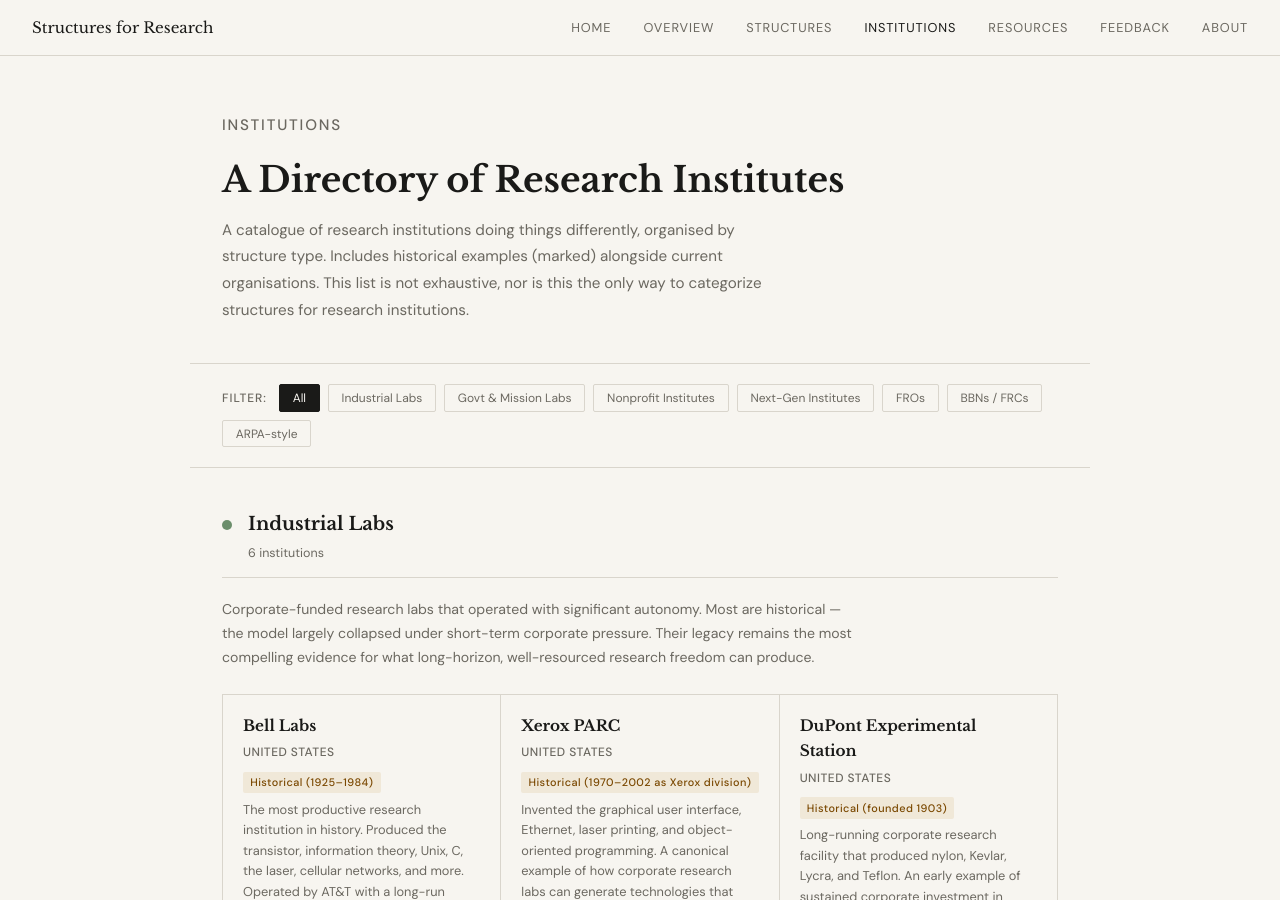
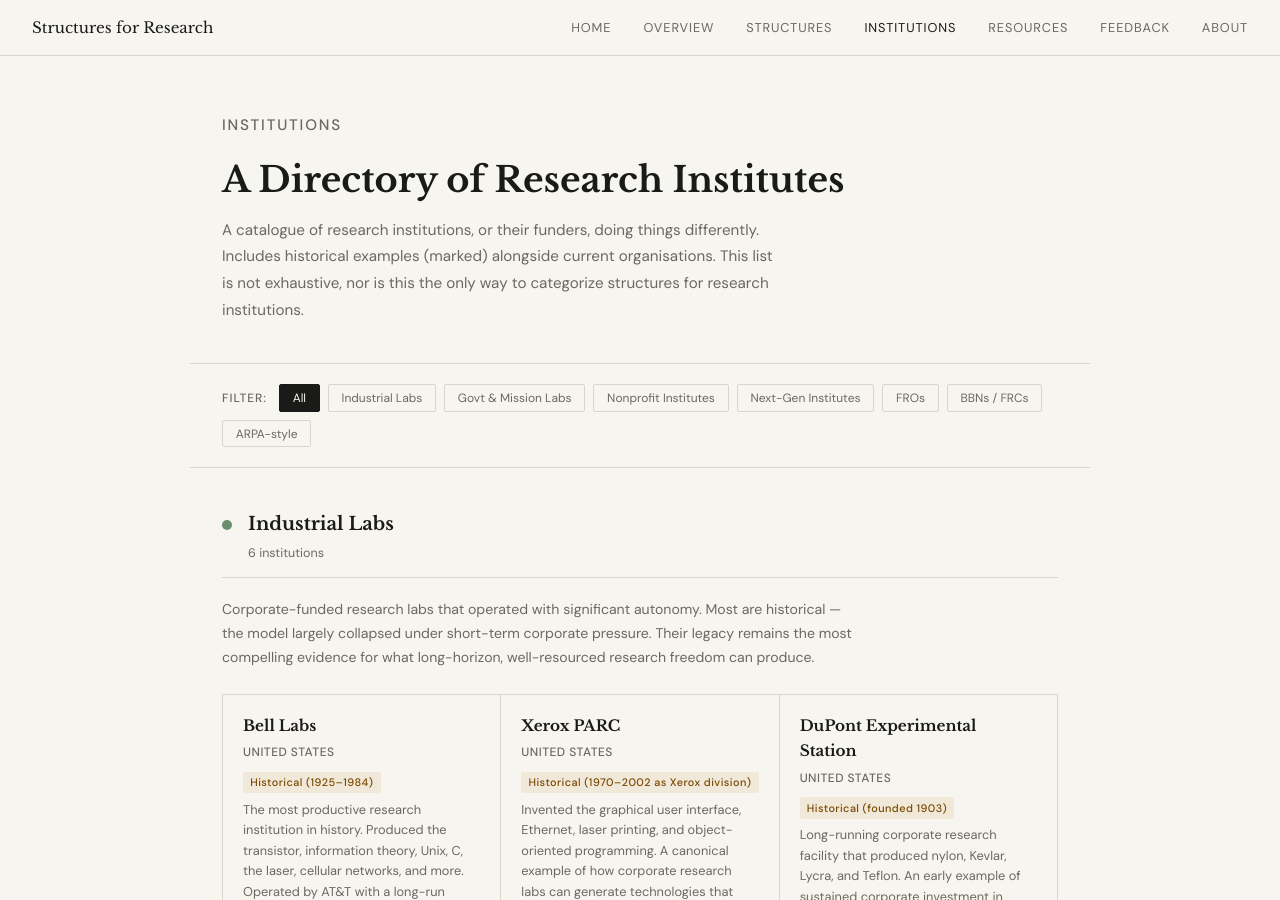
Before and after one commit to biancale4/structuresforresearch.com, a Jekyll site: the page built from institutions.html, in a window 1280 px wide and 900 px high. Built offline with Jekyll 4.4.1, drawn with Linux system fonts in a browser that asks for light colours.

Commit message:
Update institutions.html

```diff
--- a/institutions.html
+++ b/institutions.html
@@ -38,7 +38,7 @@
 <div class="page-header">
   <p class="eyebrow">Institutions</p>
   <h1>A Directory of Research Institutes</h1>
-  <p>A catalogue of research institutions doing things differently, organised by structure type. Includes historical examples (marked) alongside current organisations. This list is not exhaustive, nor is this the only way to categorize structures for research institutions.</p>
+  <p>A catalogue of research institutions, or their funders, doing things differently. Includes historical examples (marked) alongside current organisations. This list is not exhaustive, nor is this the only way to categorize structures for research institutions.</p>
 </div>
 
 <div class="filter-row">
```
